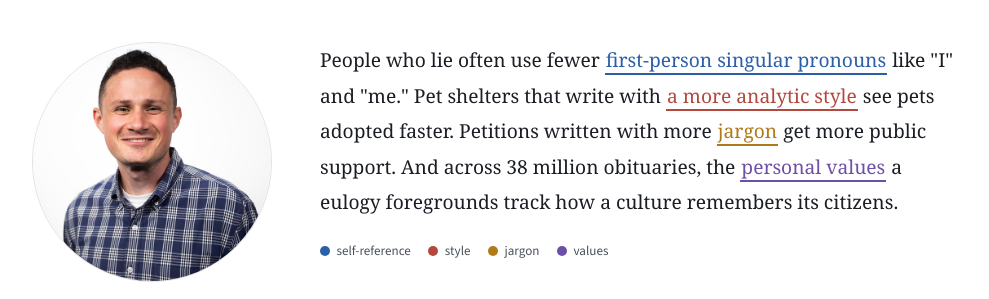
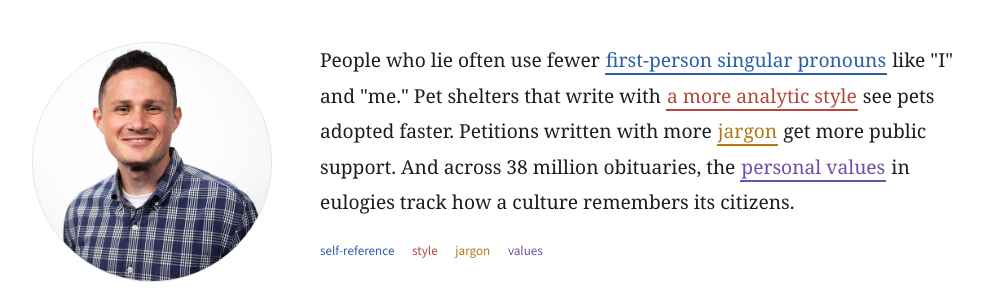
Before and after one commit to davemarkowitz/davidmarkowitz-website, a plain HTML site: page index.html in a window 1280 px wide. Shown: the part 155-454 px from the top of the page, without its empty margins (142-1131 px from the left). Drawn offline with nearby package versions, Linux system fonts and the light colour scheme.

Commit message:
Remove legend dots (color text instead), rework obituaries sentence

```diff
--- a/index.html
+++ b/index.html
@@ -48,15 +48,15 @@
         see pets adopted faster. Petitions written with more
         <mark class="jargon" tabindex="0">jargon<span class="popover">Petitions written with more jargon attract more public support.<span class="cite">Markowitz, 2023 &middot; Journal of Personality and Social Psychology</span></span></mark>
         get more public support. And across 38 million obituaries, the
-        <mark class="values" tabindex="0">personal values<span class="popover">The values a eulogy foregrounds (family, achievement, faith) track how a culture remembers its citizens.<span class="cite">Markowitz et al., 2025 &middot; PNAS</span></span></mark>
-        a eulogy foregrounds track how a culture remembers its citizens.
+        <mark class="values" tabindex="0">personal values<span class="popover">The values foregrounded in eulogies (family, achievement, faith) track how a culture remembers its citizens.<span class="cite">Markowitz et al., 2025 &middot; PNAS</span></span></mark>
+        in eulogies track how a culture remembers its citizens.
       </p>
 
       <div class="legend">
-        <span class="self-ref"><i></i>self-reference</span>
-        <span class="emotion"><i></i>style</span>
-        <span class="jargon"><i></i>jargon</span>
-        <span class="values"><i></i>values</span>
+        <span class="self-ref">self-reference</span>
+        <span class="emotion">style</span>
+        <span class="jargon">jargon</span>
+        <span class="values">values</span>
       </div>
 
       <div class="lede prose">
--- a/styles.css
+++ b/styles.css
@@ -229,15 +229,10 @@ h2 {
   font-size: 0.82rem;
   color: var(--ink-soft);
 }
-.legend span { display: inline-flex; align-items: center; gap: 0.4rem; }
-.legend i {
-  width: 10px; height: 10px; border-radius: 50%;
-  display: inline-block;
-}
-.legend .self-ref i { background: var(--self-ref); }
-.legend .emotion i  { background: var(--emotion); }
-.legend .jargon i   { background: var(--jargon); }
-.legend .values i   { background: var(--values); }
+.legend .self-ref { color: var(--self-ref); }
+.legend .emotion  { color: var(--emotion); }
+.legend .jargon   { color: var(--jargon); }
+.legend .values   { color: var(--values); }
 
 /* ---------- News list ---------- */
 .news-list {
```
